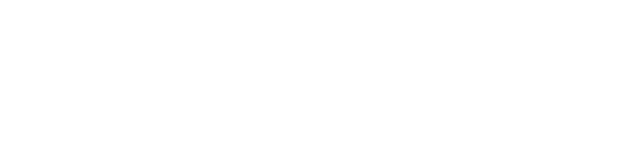
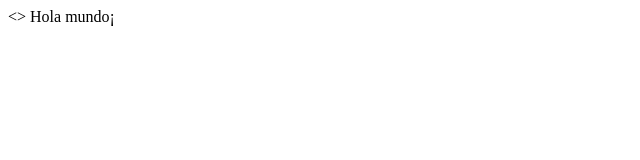
Before and after one commit to LeonJack99/git-hub-Fazt, a plain HTML site: page index.html in a window 1280 px wide. Shown: the whole page, without its empty margins (0-640 px from the left). Drawn offline with Linux system fonts and the light colour scheme.

Commit message:
ahora el documento html tiene codigo escrito en el.

```diff
--- a/index.html
+++ b/index.html
@@ -5,6 +5,9 @@
     <title>Este texto es el titulo.</title>
 </head>
 <body>
+<>
+Hola mundo¡
+</>
 
 </body>
 </html>
```
